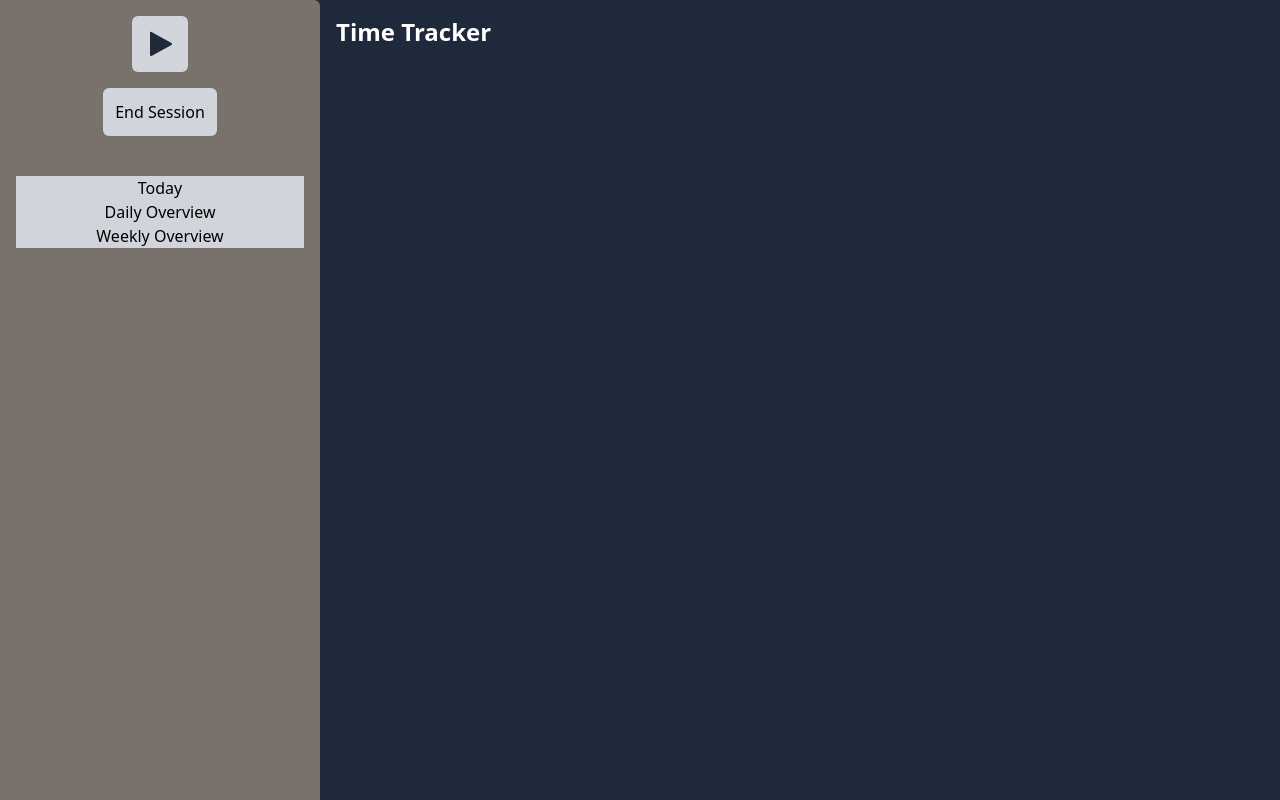
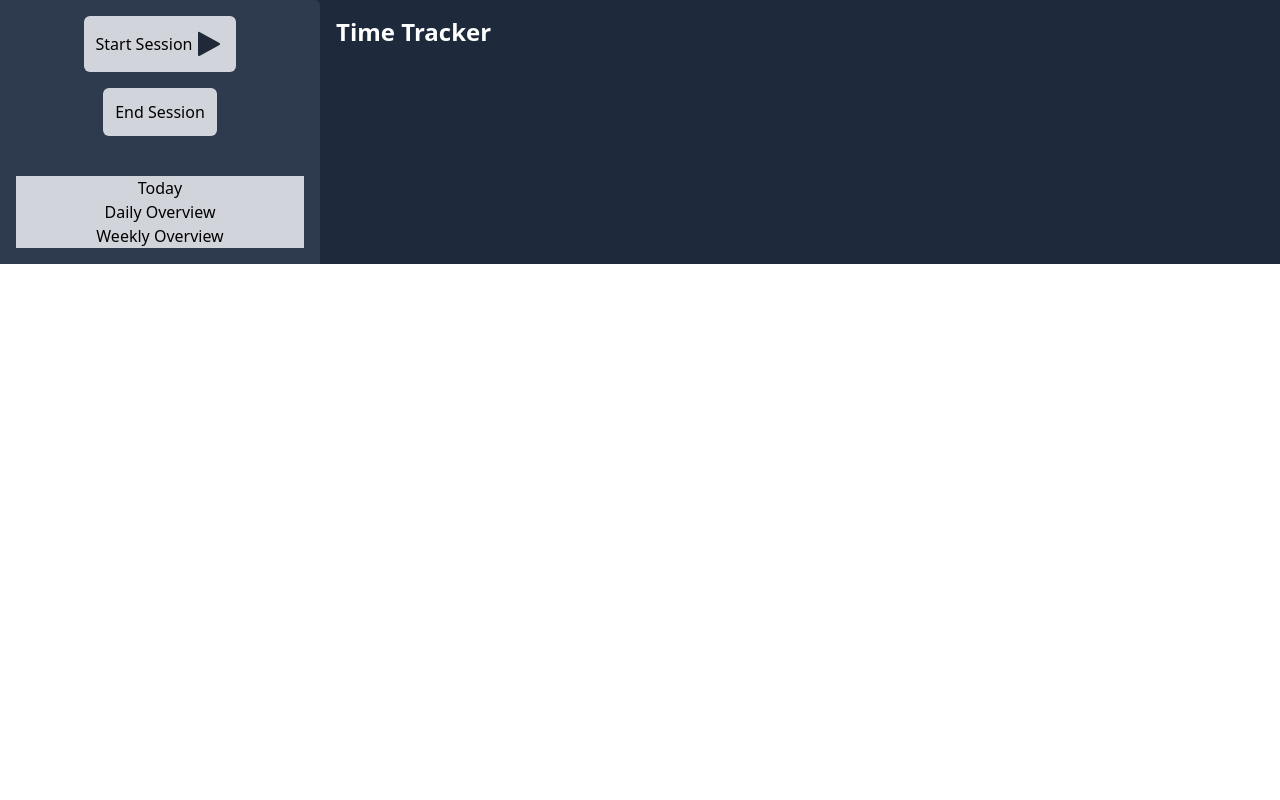
Before and after one commit to henreyes/time-tracker, a React (Vite) app: page / in a window 1280 px wide. Built offline with nearby package versions, Linux system fonts and the light colour scheme.

Commit message:
ui refinement, no more modal

```diff
--- a/src/App.tsx
+++ b/src/App.tsx
@@ -4,13 +4,19 @@ import { useState, useRef, useEffect } from "react";
 function App() {
   const [isModalOpen, setIsModalOpen] = useState(false);
   const [sessionDescription, setSessionDescription] = useState('');
+  const [isStartingNewSession, setIsStartingNewSession] = useState(false);
   const inputRef = useRef<HTMLInputElement>(null);
   const [sessions, setSessions] = useState<Session[]>([]);
 
-  const handleNewSesion = () => {
+
+  const handleNewSessionToggle = () => {
+    setIsStartingNewSession(!isStartingNewSession);
     setSessionDescription('');
-    setIsModalOpen(true);
+    if (!isStartingNewSession) {
+      setTimeout(() => inputRef.current?.focus(), 150);
+    }
   };
+
   useEffect(() => {
     if (isModalOpen) {
       inputRef.current?.focus();
@@ -28,16 +34,6 @@ function App() {
       setSessions(sessionsData);
     } catch (error) {
       console.error('Error fetching sessions:', error);
-    }
-  };
-
-  const handleModalSubmit = async () => {
-    try {
-      await invoke('start_session', { description: sessionDescription });
-      setIsModalOpen(false);
-      fetchSessions();
-    } catch (error) {
-      console.error('Error starting new session:', error);
     }
   };
 
@@ -76,17 +72,31 @@ function App() {
   return (
 
     <>
-      <div className="flex h-screen bg-slate-800">
+      <div className="flex h-full bg-slate-800">
       {/* Sidebar */}
-        <div className="w-1/4 bg-stone-500 p-4 flex flex-col items-center rounded-tr-md">
-          <div className="mb-4">
-            <button className="bg-gray-300 p-3 rounded-md" onClick={handleNewSesion}>
-              <svg height="32" width="32" viewBox="0 0 32 32" xmlns="http://www.w3.org/2000/svg" className="text-gray-800">
+      <div className="w-1/4 bg-slate-700/75 p-4 flex flex-col items-center rounded-tr-md">
+          <div className={`mb-4 transition-all duration-300 ease-in-out ${isStartingNewSession ? 'w-auto' : 'w-auto'}`}>
+            {isStartingNewSession ? (
+              <input
+                ref={inputRef}
+                type="text"
+                className="border p-2 rounded w-full bg-stone-300 focus:outline-none"
+                placeholder="Enter description"
+                value={sessionDescription}
+                onChange={(e) => setSessionDescription(e.target.value)}
+                onBlur={() => setIsStartingNewSession(false)}
+              />
+            ) : (
+              <button className="bg-gray-300 p-3 rounded-md flex items-center" onClick={handleNewSessionToggle}>
+                <p>Start Session</p>
+                <svg height="32" width="32" viewBox="0 0 32 32" xmlns="http://www.w3.org/2000/svg" className="text-gray-800">
                 <path d="m7 28a1 1 0 0 1 -1-1v-22a1 1 0 0 1 1.4819-.8763l20 11a1 1 0 0 1 0 1.7525l-20 11a1.0005 1.0005 0 0 1 -.4819.1238z" fill="currentColor"/>
                 <path d="m0 0h32v32h-32z" fill="none"/>
               </svg>
-            </button>
+              </button>
+            )}
           </div>
+
         <div>
           <button className="bg-gray-300 p-3 rounded-md" onClick={handleEndSession}>End Session</button>
         </div>
@@ -128,37 +138,8 @@ function App() {
           </div>
         ))}
     </div>
+    </div>
 
-    </div>
-    {isModalOpen && (
-        <div className="fixed inset-0 bg-black bg-opacity-50 flex justify-center items-center">
-          <div className="bg-white p-4 rounded">
-            <h2 className="text-lg mb-4">Start New Session</h2>
-            <input
-              ref={inputRef}
-              type="text"
-              className="border p-2 rounded w-full"
-              placeholder="Enter description"
-              value={sessionDescription}
-              onChange={(e) => setSessionDescription(e.target.value)}
-            />
-            <div className="mt-4 flex justify-end">
-              <button
-                className="bg-blue-500 text-white p-2 rounded mr-2"
-                onClick={handleModalSubmit}
-              >
-                Start Session
-              </button>
-              <button
-                className="bg-red-500 text-white p-2 rounded"
-                onClick={() => setIsModalOpen(false)}
-              >
-                Cancel
-              </button>
-            </div>
-          </div>
-        </div>
-      )}
     </>
 
   );
```
